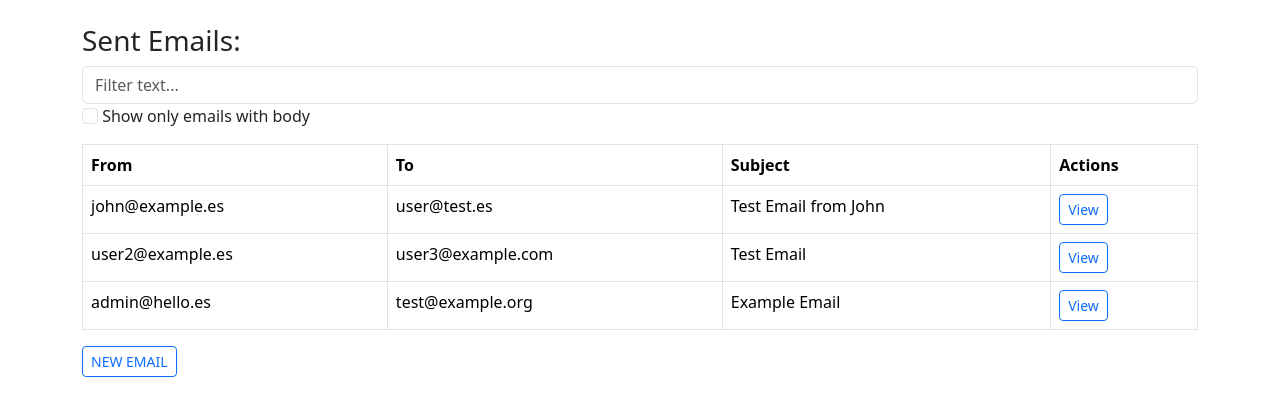
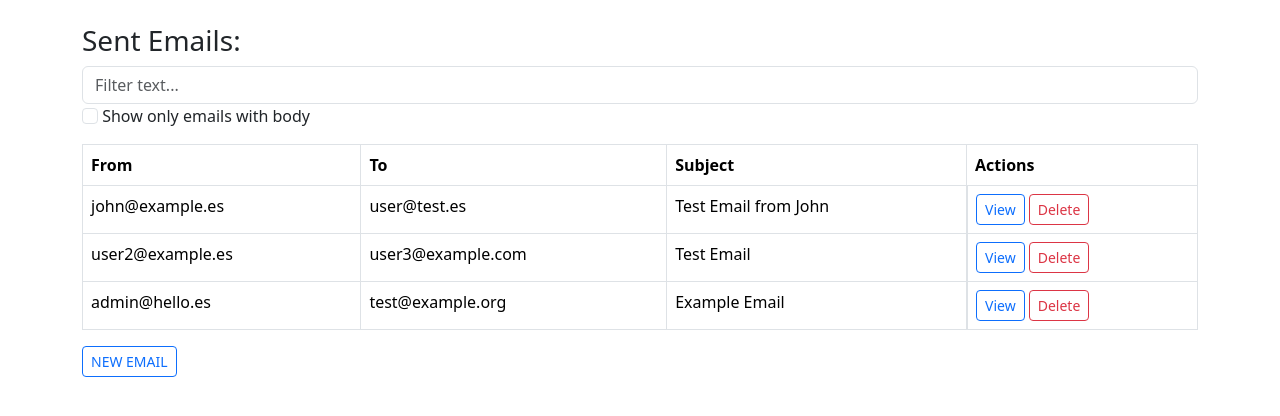
Before and after one commit to ProgrammingOfUserInterfaces/EmailReader, an Angular app: page / in a window 1280 px wide. Shown: the top 416 px of the page. Built offline with nearby package versions, Linux system fonts and the light colour scheme.

Commit message:
Add email delete button
Introduced a 'Delete' button in the emails list UI, allowing users to remove emails. Added deleteEmail method to both the EmailsList component and EmailService to handle email removal and UI refresh.

```diff
--- a/src/app/emails-list/emails-list.html
+++ b/src/app/emails-list/emails-list.html
@@ -26,8 +26,9 @@
         <td>{{ mail.from }}</td>
         <td>{{ mail.to }}</td>
         <td>{{ mail.subject }}</td>
-        <td>
-          <a class="btn btn-sm btn-outline-primary" [routerLink]="['/email', i]">View</a>
+        <td class="d-flex gap-1">
+          <a class="btn btn-sm btn-outline-primary mr-1" [routerLink]="['/email', i]">View</a>
+          <button type="button" class="btn btn-sm btn-outline-danger" (click)="deleteEmail(i)">Delete</button>
         </td>
       </tr>
     </tbody>
--- a/src/app/emails-list/emails-list.ts
+++ b/src/app/emails-list/emails-list.ts
@@ -10,6 +10,7 @@ import { FilterBodyPipe } from '../pipes/filter-body.pipe';
 
 @Component({
   selector: 'app-emails-list',
+  standalone: true,
   imports: [CommonModule, FormsModule, RouterLink, FilterTextPipe, FilterBodyPipe],
   templateUrl: './emails-list.html',
   styleUrl: './emails-list.css'
@@ -24,7 +25,18 @@ export class EmailsList {
   constructor(private emailService: EmailService) {}
 
   ngOnInit(): void {
+    this.refresh();
+  }
+
+  refresh(): void {
     this.sentEmails = this.emailService.getEmails();
   }
 
+  deleteEmail(index: number): void {
+    const ok = this.emailService.deleteEmail(index);
+    if (ok) {
+      this.refresh();
+    }
+  }
+
 }
--- a/src/app/services/email-service.ts
+++ b/src/app/services/email-service.ts
@@ -48,6 +48,14 @@ export class EmailService {
     this.emailsList.push(email);
   }
 
+  deleteEmail(index: number): boolean {
+    if (index >= 0 && index < this.emailsList.length) {
+      this.emailsList.splice(index, 1);
+      return true;
+    }
+    return false;
+  }
+
   // deletes all emails stored in the service
   clearEmails(): void {
     this.emailsList = [];
```
